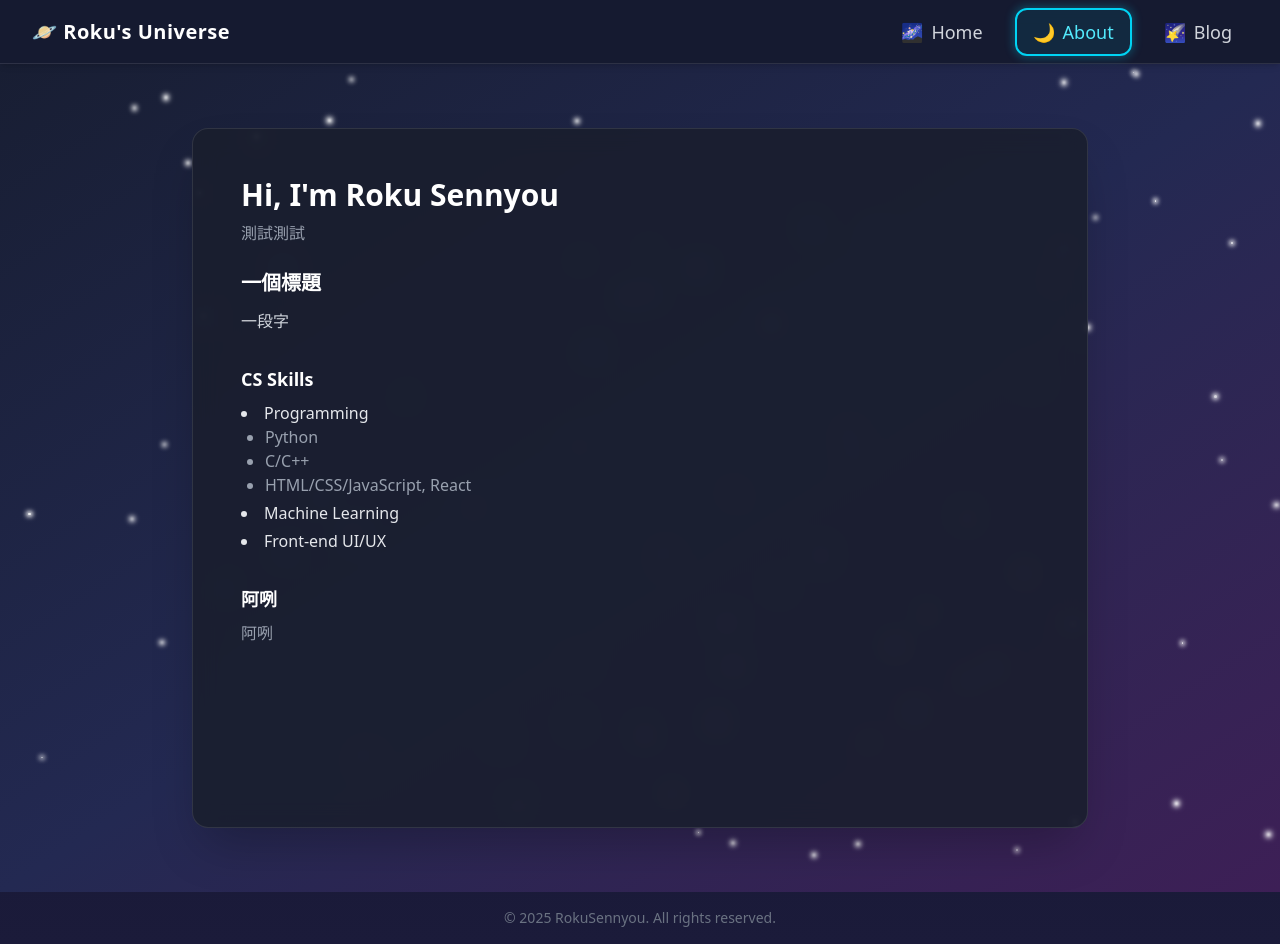
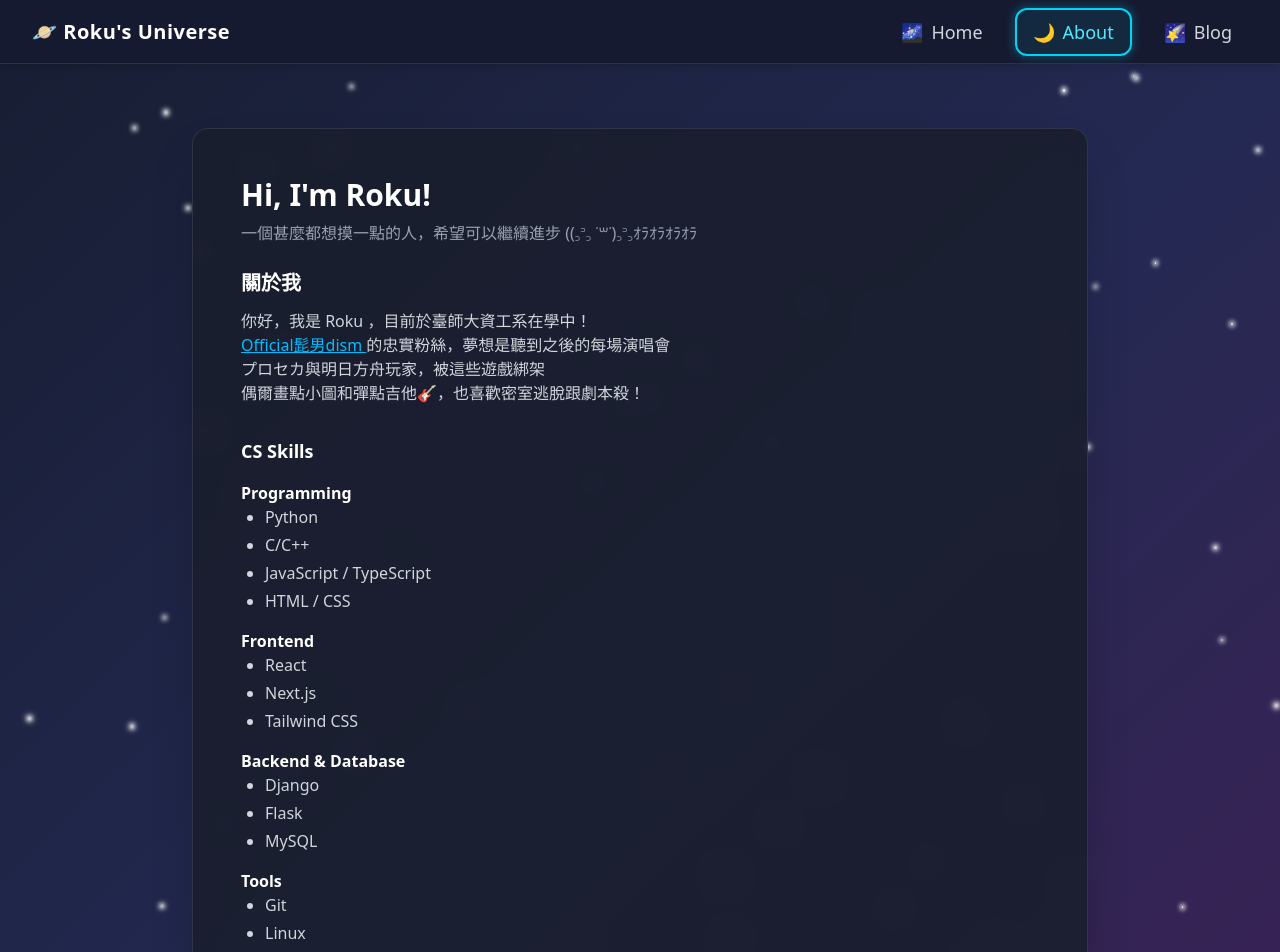
Before and after one commit to RokuSennyou/RokuSennyou.github.io, a Next.js app: page /about in a window 1280 px wide. Shown: the top 952 px of the page. Built offline with nearby package versions, Linux system fonts and the light colour scheme.

Commit message:
chore: add about word

```diff
--- a/src/app/about/page.tsx
+++ b/src/app/about/page.tsx
@@ -6,35 +6,84 @@ export default function AboutPage() {
     <div className="flex justify-center items-start py-16 min-h-screen relative z-10">
     <div className="w-full max-w-4xl bg-[#1a1f2e]/90 backdrop-blur-md rounded-2xl shadow-2xl border border-white/10 p-12 min-h-[700px]">
         {/* 標題 */}
-        <h1 className="text-3xl font-bold mb-2">Hi, I'm Roku Sennyou</h1>
+        <h1 className="text-3xl font-bold mb-2">Hi, I'm Roku!</h1>
         <p className="text-gray-400 mb-6">
-          測試測試
+          一個甚麼都想摸一點的人，希望可以繼續進步 ((꜆꜄꜆ ˙꒳˙)꜆꜄꜆ｵﾗｵﾗｵﾗｵﾗ
         </p>
         {/* 一段 */}
-        <h2 className="font-bold text-xl mb-3">一個標題</h2>
+        <h2 className="font-bold text-xl mb-3">關於我</h2>
         <p className="mb-8 text-gray-300">
-        一段字
+        你好，我是 Roku ，目前於臺師大資工系在學中！<br />
+        <a
+          href="https://www.youtube.com/@officialhigedandism"
+          className="text-sky-400 underline hover:text-sky-300 transition"
+          target="_blank"
+          rel="noopener noreferrer"
+        >Official髭男dism </a>
+        的忠實粉絲，夢想是聽到之後的每場演唱會<br />
+        プロセカ與明日方舟玩家，被這些遊戲綁架<br />
+        偶爾畫點小圖和彈點吉他🎸，也喜歡密室逃脫跟劇本殺！
         </p>
         {/* 技能 */}
         <div className="mb-8">
           <h3 className="text-lg font-bold mb-2">CS Skills</h3>
-            <ul className="list-disc list-inside text-gray-200 space-y-1">
-              <li>Programming
-                <ul className="list-disc ml-6 text-gray-400">
+
+          {/* Programming */}
+          <div className="mt-4">
+            <span className="font-bold text-white">Programming</span>
+            <ul className="list-disc ml-6 text-gray-300 space-y-1">
               <li>Python</li>
               <li>C/C++</li>
-              <li>HTML/CSS/JavaScript, React</li>
+              <li>JavaScript / TypeScript</li>
+              <li>HTML / CSS</li>
             </ul>
-          </li>
-          <li>Machine Learning</li>
-          <li>Front-end UI/UX</li>
+          </div>
+
+          {/* Frontend */}
+          <div className="mt-4">
+            <span className="font-bold text-white">Frontend</span>
+            <ul className="list-disc ml-6 text-gray-300 space-y-1">
+              <li>React</li>
+              <li>Next.js</li>
+              <li>Tailwind CSS</li>
+            </ul>
+          </div>
+
+          {/* Backend & Database */}
+          <div className="mt-4">
+            <span className="font-bold text-white">Backend & Database</span>
+            <ul className="list-disc ml-6 text-gray-300 space-y-1">
+              <li>Django</li>
+              <li>Flask</li>
+              <li>MySQL</li>
+            </ul>
+          </div>
+
+          {/* Tools */}
+          <div className="mt-4">
+            <span className="font-bold text-white">Tools</span>
+            <ul className="list-disc ml-6 text-gray-300 space-y-1">
+              <li>Git</li>
+              <li>Linux</li>
+            </ul>
+          </div>
+        </div>
+        {/* 經歷 */}
+        <div className="mb-8">
+        <h3 className="text-lg font-bold mb-2">求學經歷</h3>
+        <ul className="list-disc ml-6 text-gray-300 space-y-1">
+            <li>國立臺灣師範大學 資訊工程學系</li>
+            <li>市立臺中女子高級中等學校</li>
         </ul>
-    </div>
-    {/* 興趣 */}
-    <div>
-      <h3 className="text-lg font-bold mb-2">阿咧</h3>
-      <p className="text-gray-400">阿咧</p>
-    </div>
+      </div>
+
+      <div>
+        <h3 className="text-lg font-bold mb-2">其他經歷</h3>
+        <ul className="list-disc ml-6 text-gray-300 space-y-1">
+            <li>...</li>
+        </ul>
+      </div>
+
   </div>
   </div>
 </div>
```
